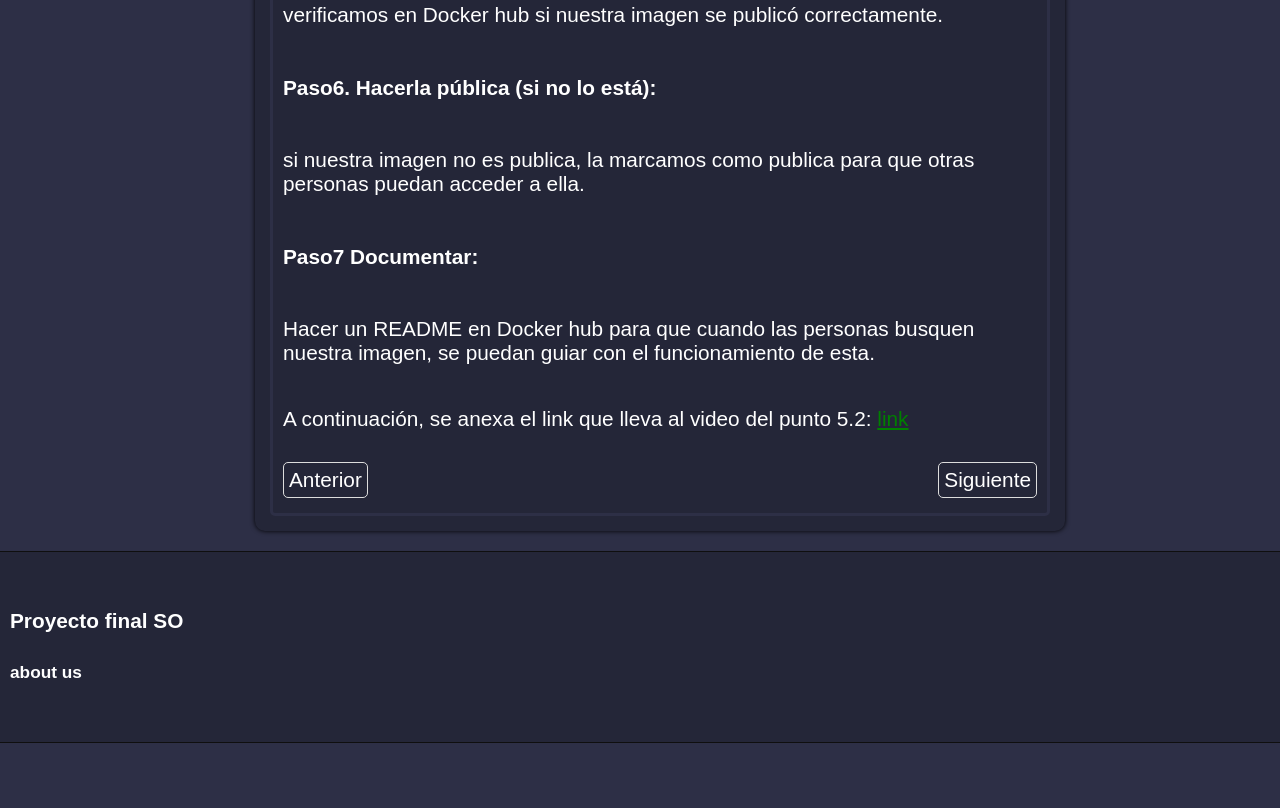
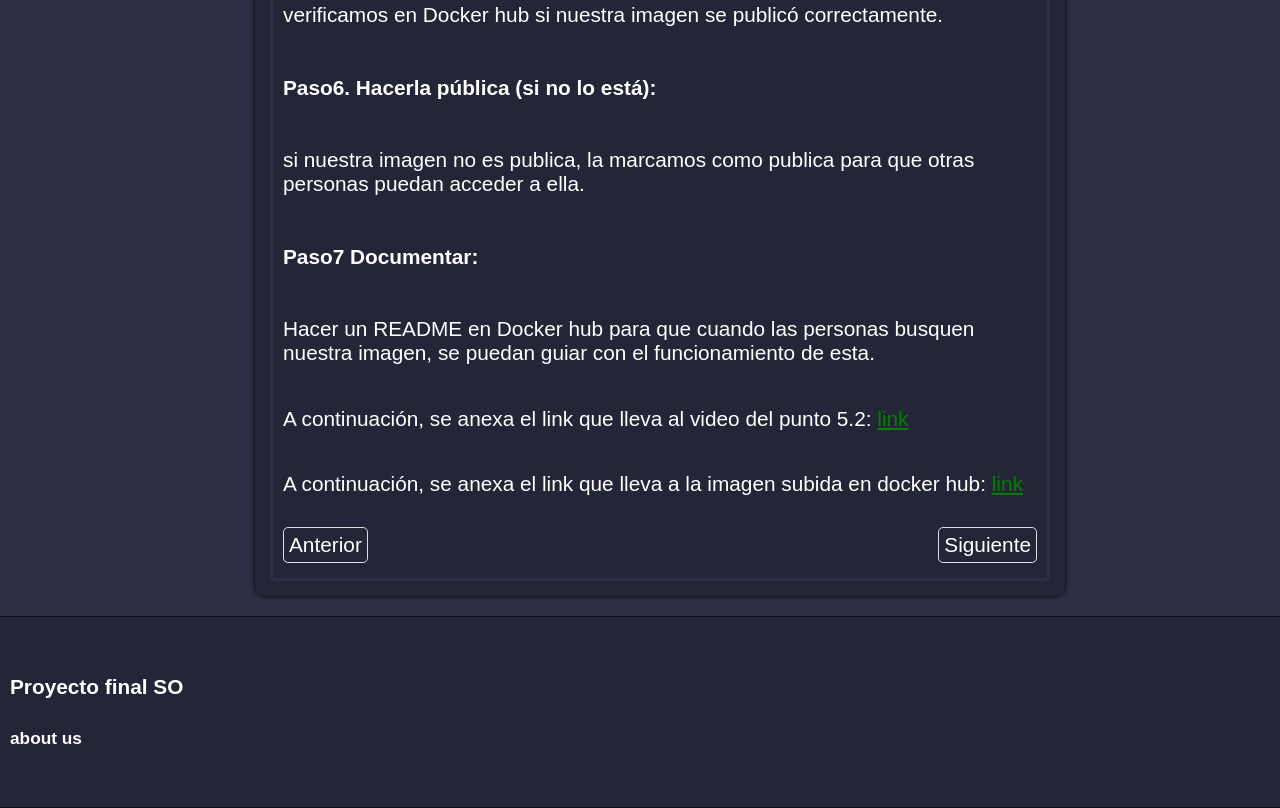
Before and after one commit to Stiven908/stiven908.github.io, a plain HTML site: page actividad5.html in a window 1280 px wide. Shown: the part 3810-4618 px from the top of the page. Before the commit the page ends 4553 px from the top, so only its background shows below. Drawn offline with Linux system fonts and the light colour scheme.

Commit message:
Update actividad5.html

```diff
--- a/actividad5.html
+++ b/actividad5.html
@@ -85,6 +85,7 @@
                 <h4>Paso7 Documentar: </h4>
                 <p>Hacer un README en Docker hub para que cuando las personas busquen nuestra imagen, se puedan guiar con el funcionamiento de esta.</p>
                 <p>A continuación, se anexa el link que lleva al video del punto 5.2: <a class="links__document"  href="https://drive.google.com/file/d/1F_7gRHVAR00tojj7l6yoQIXyLXt488uR/view?usp=drive_link">link</a></p>
+                  <p>A continuación, se anexa el link que lleva a la imagen subida en docker hub: <a class="links__document"  href="https://hub.docker.com/r/mellamanmanu/imagen_modificada">link</a></p>
                 <div class="button-nav">
                     <div class="button-item"><a class="button-links"  href="actividad4.html">Anterior</a></div>
                     <div class="button-item"><a class="button-links" href="actividad6.html">Siguiente</a></div>
```
